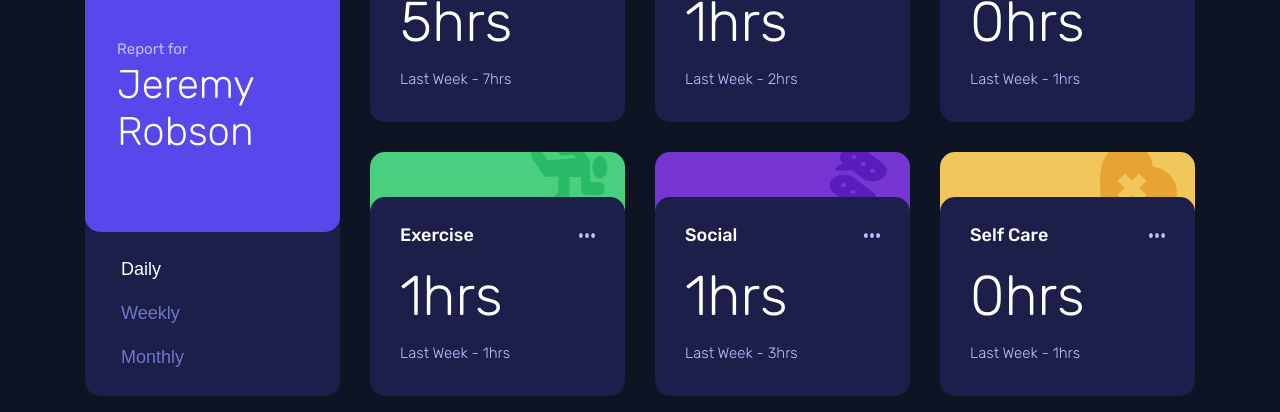
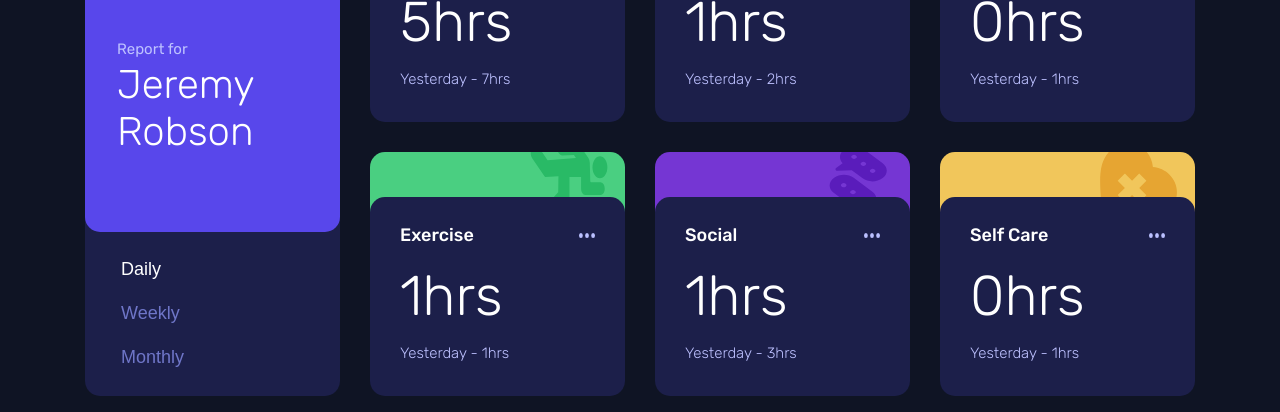
Before and after one commit to raych2/time-tracking-dashboard, a Next.js app: page / in a window 1280 px wide. Shown: the part 375-787 px from the top of the page. Built offline with nearby package versions, Linux system fonts and the light colour scheme.

Commit message:
Fix TimeDisplay to state correct previous time period

```diff
--- a/components/ActivityCard.tsx
+++ b/components/ActivityCard.tsx
@@ -20,9 +20,24 @@ export default function ActivityCard({
   selectedTime,
 }: ActivityCardProps) {
   const TIMEFRAME_STATES: TimeEnum = {
-    daily: <TimeDisplay time={activity.timeframes.daily} />,
-    weekly: <TimeDisplay time={activity.timeframes.weekly} />,
-    monthly: <TimeDisplay time={activity.timeframes.monthly} />,
+    daily: (
+      <TimeDisplay
+        time={activity.timeframes.daily}
+        previousPeriod={"Yesterday"}
+      />
+    ),
+    weekly: (
+      <TimeDisplay
+        time={activity.timeframes.weekly}
+        previousPeriod={"Last Week"}
+      />
+    ),
+    monthly: (
+      <TimeDisplay
+        time={activity.timeframes.monthly}
+        previousPeriod={"Last Month"}
+      />
+    ),
   };
   return (
     <div className={styles.container}>
--- a/components/TimeDisplay.tsx
+++ b/components/TimeDisplay.tsx
@@ -1,10 +1,21 @@
 import styles from "./ActivityCard.module.css";
+import { Time } from "../pages";
 
-export default function TimeDisplay({ time }: any) {
+type TimeDisplayProps = {
+  time: Time;
+  previousPeriod: string;
+};
+
+export default function TimeDisplay({
+  time,
+  previousPeriod,
+}: TimeDisplayProps) {
   return (
     <div className={styles.time}>
       <h2 className={styles.current}>{time.current}hrs</h2>
-      <h3 className={styles.previous}>Last Week - {time.previous}hrs</h3>
+      <h3 className={styles.previous}>
+        {previousPeriod} - {time.previous}hrs
+      </h3>
     </div>
   );
 }
```
